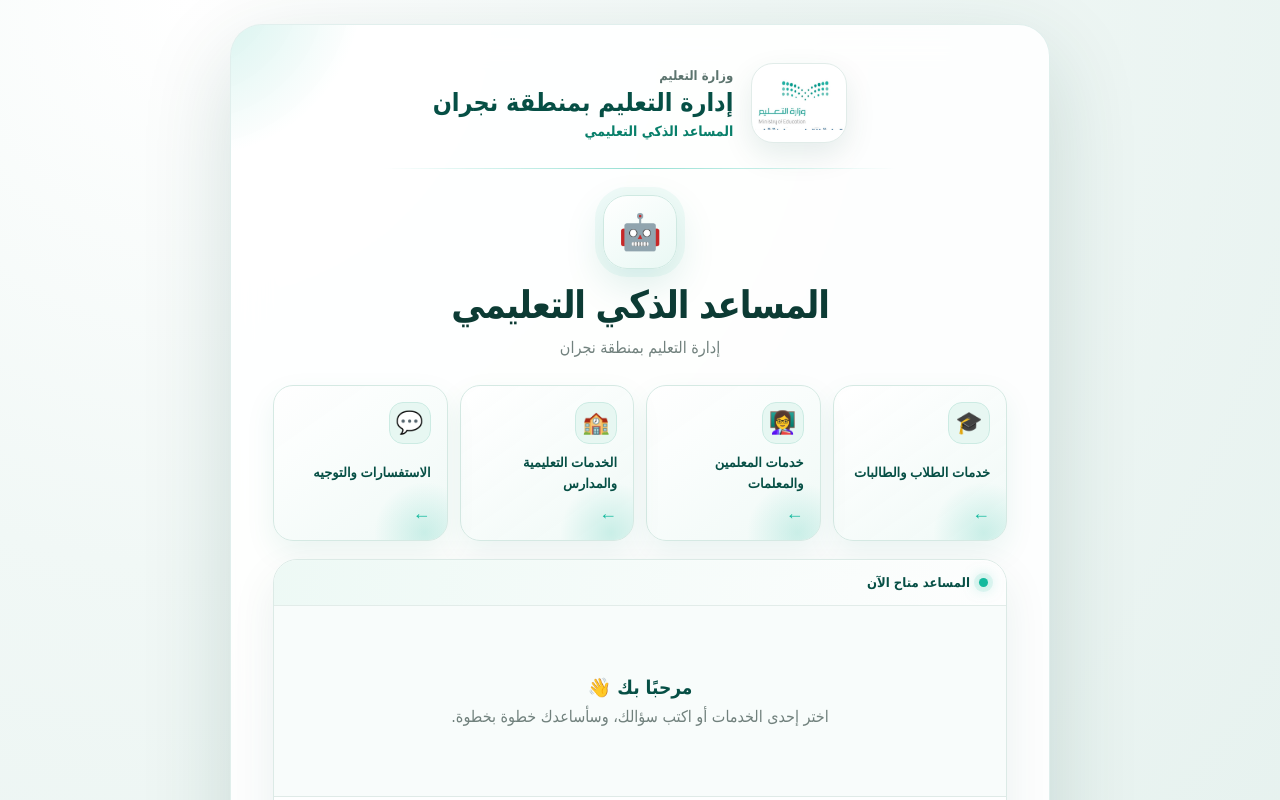
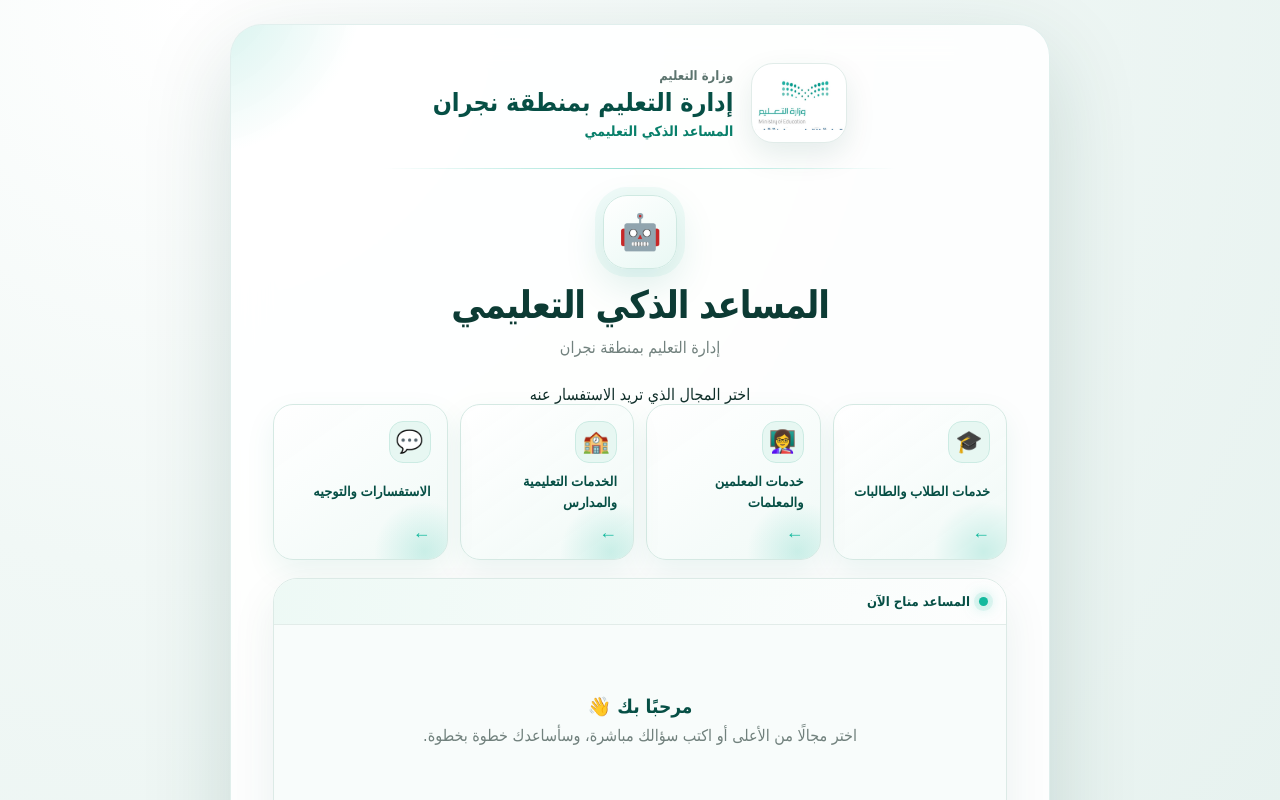
Before and after one commit to traningnajranedu-glitch/najran-continuous-education, a Next.js app: page / in a window 1280 px wide. Shown: the top 800 px of the page. Built offline with nearby package versions, Linux system fonts and the light colour scheme.

Commit message:
تطوير المرحلة التالية للمساعد الذكي التعليمي: مسارات الخدمات التفاعلية

```diff
--- a/app/page.js
+++ b/app/page.js
@@ -4,10 +4,46 @@ import { useEffect, useRef, useState } from "react";
 import BrandHeader from "./components/BrandHeader";
 
 const SERVICES = [
-  { icon: "🎓", title: "خدمات الطلاب والطالبات", prompt: "أريد الاستفسار عن خدمات الطلاب والطالبات في إدارة التعليم بمنطقة نجران. ابدأ معي بتحديد الخدمة التي أحتاجها." },
-  { icon: "👩‍🏫", title: "خدمات المعلمين والمعلمات", prompt: "أريد الاستفسار عن خدمات المعلمين والمعلمات في إدارة التعليم بمنطقة نجران. ساعدني في تحديد الخدمة المناسبة." },
-  { icon: "🏫", title: "الخدمات التعليمية والمدارس", prompt: "أريد الاستفسار عن الخدمات التعليمية والمدارس في إدارة التعليم بمنطقة نجران. وجّهني للخدمة المناسبة." },
-  { icon: "💬", title: "الاستفسارات والتوجيه", prompt: "لدي استفسار وأحتاج توجيهًا من المساعد الذكي التعليمي. ساعدني خطوة بخطوة." },
+  {
+    icon: "🎓",
+    title: "خدمات الطلاب والطالبات",
+    options: [
+      "القبول والتسجيل",
+      "التحويل والنقل بين المدارس",
+      "الغياب والانقطاع",
+      "الخدمات والبرامج التعليمية",
+    ],
+  },
+  {
+    icon: "👩‍🏫",
+    title: "خدمات المعلمين والمعلمات",
+    options: [
+      "النقل والتكليف",
+      "الترشيح والبرامج التدريبية",
+      "الإجازات وشؤون الموظفين",
+      "الاستفسارات المهنية والتعليمية",
+    ],
+  },
+  {
+    icon: "🏫",
+    title: "الخدمات التعليمية والمدارس",
+    options: [
+      "الخدمات المدرسية",
+      "التجهيزات والدعم التعليمي",
+      "الأنشطة والبرامج التعليمية",
+      "التوجيه والإرشاد",
+    ],
+  },
+  {
+    icon: "💬",
+    title: "الاستفسارات والتوجيه",
+    options: [
+      "تحديد الجهة المختصة",
+      "معرفة الإجراء المناسب",
+      "الاستفسار عن خدمة غير مدرجة",
+      "التواصل مع الجهة المختصة",
+    ],
+  },
 ];
 
 export default function Home(){
@@ -16,6 +52,7 @@ export default function Home(){
  const [loading,setLoading]=useState(false);
  const [listening,setListening]=useState(false);
  const [speaking,setSpeaking]=useState(false);
+ const [selectedService,setSelectedService]=useState(null);
  const recognitionRef=useRef(null);
  const audioRef=useRef(null);
 
@@ -23,31 +60,153 @@ export default function Home(){
    if(typeof window === "undefined") return;
    const SR=window.SpeechRecognition||window.webkitSpeechRecognition;
    if(!SR) return;
-   const r=new SR(); r.lang="ar-SA"; r.continuous=false; r.interimResults=false;
-   r.onstart=()=>setListening(true); r.onend=()=>setListening(false); r.onerror=()=>setListening(false);
+   const r=new SR();
+   r.lang="ar-SA";
+   r.continuous=false;
+   r.interimResults=false;
+   r.onstart=()=>setListening(true);
+   r.onend=()=>setListening(false);
+   r.onerror=()=>setListening(false);
    r.onresult=e=>setMessage(e.results?.[0]?.[0]?.transcript||"");
    recognitionRef.current=r;
    return()=>{try{r.stop()}catch{}};
  },[]);
 
- function toggleListening(){const r=recognitionRef.current;if(!r){alert("المتصفح الحالي لا يدعم الإدخال الصوتي. جرّب Google Chrome أو Microsoft Edge.");return;}try{listening?r.stop():r.start()}catch{}}
- function makeAudioUrl(base64,mime="audio/mpeg"){const binary=atob(base64);const bytes=new Uint8Array(binary.length);for(let i=0;i<binary.length;i++)bytes[i]=binary.charCodeAt(i);return URL.createObjectURL(new Blob([bytes],{type:mime}));}
+ function toggleListening(){
+  const r=recognitionRef.current;
+  if(!r){alert("المتصفح الحالي لا يدعم الإدخال الصوتي. جرّب Google Chrome أو Microsoft Edge.");return;}
+  try{listening?r.stop():r.start()}catch{}
+ }
+
+ function makeAudioUrl(base64,mime="audio/mpeg"){
+  const binary=atob(base64);
+  const bytes=new Uint8Array(binary.length);
+  for(let i=0;i<binary.length;i++)bytes[i]=binary.charCodeAt(i);
+  return URL.createObjectURL(new Blob([bytes],{type:mime}));
+ }
+
  async function playAudio(base64,mime="audio/mpeg"){
   if(!base64)return false;
-  try{if(audioRef.current){audioRef.current.pause();if(audioRef.current.src?.startsWith("blob:"))URL.revokeObjectURL(audioRef.current.src)}const audio=new Audio(makeAudioUrl(base64,mime));audio.preload="auto";audioRef.current=audio;audio.onplay=()=>setSpeaking(true);audio.onended=()=>{setSpeaking(false);if(audio.src?.startsWith("blob:"))URL.revokeObjectURL(audio.src)};audio.onerror=()=>setSpeaking(false);await audio.play();return true;}catch{return false;}
+  try{
+   if(audioRef.current){
+    audioRef.current.pause();
+    if(audioRef.current.src?.startsWith("blob:"))URL.revokeObjectURL(audioRef.current.src);
+   }
+   const audio=new Audio(makeAudioUrl(base64,mime));
+   audio.preload="auto";
+   audioRef.current=audio;
+   audio.onplay=()=>setSpeaking(true);
+   audio.onended=()=>{
+    setSpeaking(false);
+    if(audio.src?.startsWith("blob:"))URL.revokeObjectURL(audio.src);
+   };
+   audio.onerror=()=>setSpeaking(false);
+   await audio.play();
+   return true;
+  }catch{return false;}
  }
 
  async function sendMessageText(text){
-  const value=String(text||"").trim(); if(!value||loading)return;
-  setMessages(p=>[...p,{role:"user",text:value}]); setMessage(""); setLoading(true);
-  try{const res=await fetch("/api/chat",{method:"POST",headers:{"Content-Type":"application/json"},body:JSON.stringify({message:value})});const data=await res.json();if(!res.ok)throw new Error(data?.error||"request failed");const reply=String(data.reply||"").trim()||"عذرًا، لم يصل رد من المساعد حاليًا.";setMessages(p=>[...p,{role:"assistant",text:reply,audio:data.audio||null,audioType:data.audioType||"audio/mpeg"}]);if(data.audio)await playAudio(data.audio,data.audioType||"audio/mpeg");}catch{setMessages(p=>[...p,{role:"assistant",text:"عذرًا، تعذر الاتصال بالمساعد التعليمي حاليًا.",audio:null}]);}finally{setLoading(false);}
+  const value=String(text||"").trim();
+  if(!value||loading)return;
+  setMessages(p=>[...p,{role:"user",text:value}]);
+  setMessage("");
+  setLoading(true);
+  try{
+   const res=await fetch("/api/chat",{
+    method:"POST",
+    headers:{"Content-Type":"application/json"},
+    body:JSON.stringify({message:value})
+   });
+   const data=await res.json();
+   if(!res.ok)throw new Error(data?.error||"request failed");
+   const reply=String(data.reply||"").trim()||"عذرًا، لم يصل رد من المساعد حاليًا.";
+   setMessages(p=>[...p,{role:"assistant",text:reply,audio:data.audio||null,audioType:data.audioType||"audio/mpeg"}]);
+   if(data.audio)await playAudio(data.audio,data.audioType||"audio/mpeg");
+  }catch{
+   setMessages(p=>[...p,{role:"assistant",text:"عذرًا، تعذر الاتصال بالمساعد التعليمي حاليًا.",audio:null}]);
+  }finally{setLoading(false);}
  }
- async function sendMessage(e){e?.preventDefault();await sendMessageText(message);}
 
- return <main className="shell ai-shell" dir="rtl"><section className="hero ai-hero modern-ai"><BrandHeader/><div className="tech-line"/><div className="ai-icon" aria-hidden="true">🤖</div><h1>المساعد الذكي التعليمي</h1><p className="hero-description">إدارة التعليم بمنطقة نجران</p>
-  <div className="service-grid" aria-label="الخدمات التفاعلية">
-   {SERVICES.map((s)=><button key={s.title} type="button" className="service-card" onClick={()=>sendMessageText(s.prompt)} disabled={loading}><span className="service-icon">{s.icon}</span><span className="service-title">{s.title}</span><span className="service-arrow">←</span></button>)}
-  </div>
-  <div className="chat-box modern-chat"><div className="chat-header"><span className="online-dot"/> المساعد متاح الآن</div><div className="chat-messages" aria-live="polite">{messages.length===0&&<div className="chat-welcome"><strong>مرحبًا بك 👋</strong><span>اختر إحدى الخدمات أو اكتب سؤالك، وسأساعدك خطوة بخطوة.</span></div>}{messages.map((m,i)=><div key={i} className={`chat-message ${m.role}`}><div><div>{m.text}</div>{m.role==="assistant"&&m.audio&&<div className="audio-actions"><button type="button" className="speak-replay" onClick={()=>playAudio(m.audio,m.audioType||"audio/mpeg")}>🔊 تشغيل</button><audio controls preload="none" src={`data:${m.audioType||"audio/mpeg"};base64,${m.audio}`} /></div>}</div></div>)}{loading&&<div className="chat-message assistant"><span>جاري إعداد الرد...</span></div>}</div><form className="ai-chat-input" onSubmit={sendMessage}><input value={message} onChange={e=>setMessage(e.target.value)} placeholder="اكتب سؤالك هنا..." aria-label="اكتب سؤالك هنا" disabled={loading}/><button type="button" onClick={toggleListening} className={listening?"voice-active":""} aria-label={listening?"إيقاف التسجيل":"التحدث صوتيًا"}>{listening?"⏹️":"🎤"}</button><button type="submit" disabled={loading||!message.trim()}>{loading?"...":"إرسال"}</button></form><div className="voice-status" aria-live="polite">{listening?"🎙️ أستمع إليك الآن...":speaking?"🔊 المساعد يتحدث الآن...":""}</div></div><div className="home-footer"><span>إدارة التعليم بمنطقة نجران</span></div>
- </section></main>;
+ async function sendMessage(e){
+  e?.preventDefault();
+  await sendMessageText(message);
+ }
+
+ function selectService(serviceIndex){
+  setSelectedService(serviceIndex);
+ }
+
+ function selectOption(option){
+  const service=SERVICES[selectedService];
+  const prompt=`أريد الاستفسار عن «${option}» ضمن ${service.title} في إدارة التعليم بمنطقة نجران. اشرح لي الخدمة والإجراء والمتطلبات والجهة المختصة، واعتمد فقط على المعلومات الموثوقة والمتاحة لديك.`;
+  sendMessageText(prompt);
+ }
+
+ function resetServicePath(){
+  setSelectedService(null);
+ }
+
+ const activeService=selectedService===null?null:SERVICES[selectedService];
+
+ return <main className="shell ai-shell" dir="rtl">
+  <section className="hero ai-hero modern-ai">
+   <BrandHeader/>
+   <div className="tech-line"/>
+   <div className="ai-icon" aria-hidden="true">🤖</div>
+   <h1>المساعد الذكي التعليمي</h1>
+   <p className="hero-description">إدارة التعليم بمنطقة نجران</p>
+
+   <div className="service-flow" aria-live="polite">
+    {selectedService===null ? (
+      <>
+       <div className="flow-title">اختر المجال الذي تريد الاستفسار عنه</div>
+       <div className="service-grid" aria-label="الخدمات التفاعلية">
+        {SERVICES.map((s,i)=><button key={s.title} type="button" className="service-card" onClick={()=>selectService(i)} disabled={loading}>
+         <span className="service-icon">{s.icon}</span>
+         <span className="service-title">{s.title}</span>
+         <span className="service-arrow">←</span>
+        </button>)}
+       </div>
+      </>
+    ) : (
+      <div className="service-options-panel">
+       <div className="flow-breadcrumb"><button type="button" className="flow-back" onClick={resetServicePath} disabled={loading}>→ المجالات الرئيسية</button></div>
+       <div className="flow-title"><span>{activeService.icon}</span> اختر الخدمة المطلوبة في {activeService.title}</div>
+       <div className="option-grid">
+        {activeService.options.map(option=><button key={option} type="button" className="option-card" onClick={()=>selectOption(option)} disabled={loading}>
+          <span>{option}</span><strong>←</strong>
+        </button>)}
+       </div>
+       <div className="flow-note">بعد اختيار الخدمة سأوجّهك للخطوات والمعلومات المناسبة، ويمكنك متابعة الحوار صوتيًا أو كتابيًا.</div>
+      </div>
+    )}
+   </div>
+
+   <div className="chat-box modern-chat">
+    <div className="chat-header"><span className="online-dot"/> المساعد متاح الآن</div>
+    <div className="chat-messages" aria-live="polite">
+     {messages.length===0&&<div className="chat-welcome"><strong>مرحبًا بك 👋</strong><span>اختر مجالًا من الأعلى أو اكتب سؤالك مباشرة، وسأساعدك خطوة بخطوة.</span></div>}
+     {messages.map((m,i)=><div key={i} className={`chat-message ${m.role}`}>
+      <div>
+       <div>{m.text}</div>
+       {m.role==="assistant"&&m.audio&&<div className="audio-actions">
+        <button type="button" className="speak-replay" onClick={()=>playAudio(m.audio,m.audioType||"audio/mpeg")}>🔊 تشغيل</button>
+        <audio controls preload="none" src={`data:${m.audioType||"audio/mpeg"};base64,${m.audio}`} />
+       </div>}
+      </div>
+     </div>)}
+     {loading&&<div className="chat-message assistant"><span>جاري إعداد الرد...</span></div>}
+    </div>
+
+    <form className="ai-chat-input" onSubmit={sendMessage}>
+      <input value={message} onChange={e=>setMessage(e.target.value)} placeholder="اكتب سؤالك هنا..." aria-label="اكتب سؤالك هنا" disabled={loading}/>
+      <button type="button" onClick={toggleListening} className={listening?"voice-active":""} aria-label={listening?"إيقاف التسجيل":"التحدث صوتيًا"}>{listening?"⏹️":"🎤"}</button>
+      <button type="submit" disabled={loading||!message.trim()}>{loading?"...":"إرسال"}</button>
+    </form>
+    <div className="voice-status" aria-live="polite">{listening?"🎙️ أستمع إليك الآن...":speaking?"🔊 المساعد يتحدث الآن...":""}</div>
+   </div>
+   <div className="home-footer"><span>إدارة التعليم بمنطقة نجران</span></div>
+  </section>
+ </main>;
 }
```
